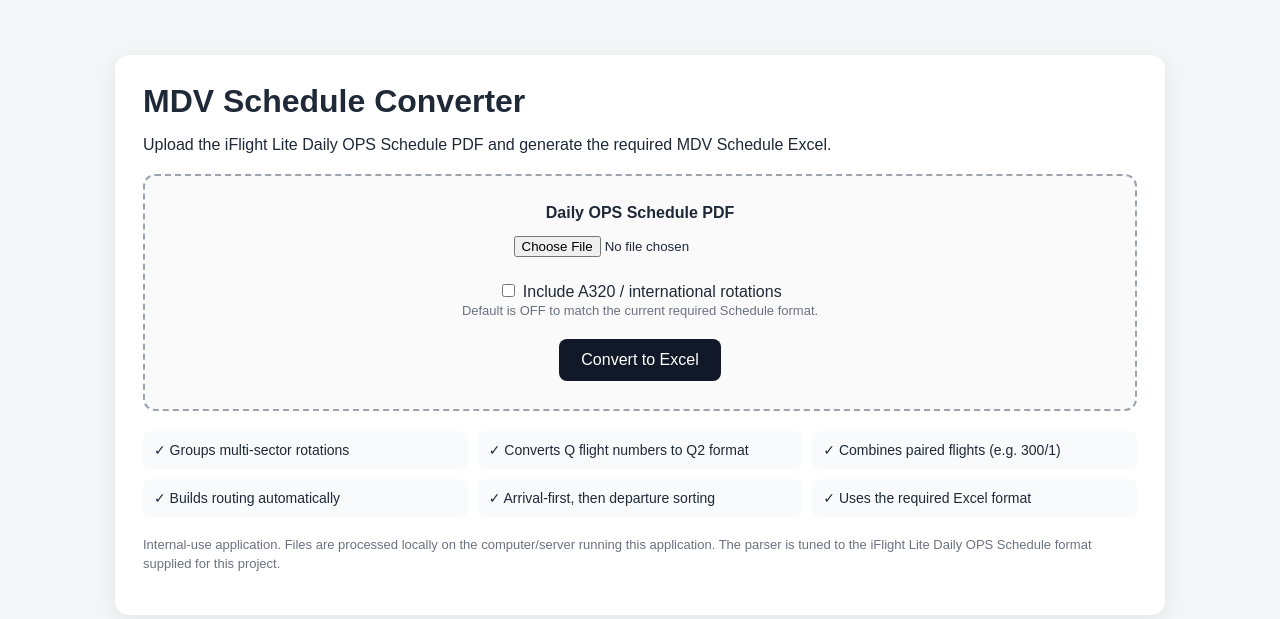
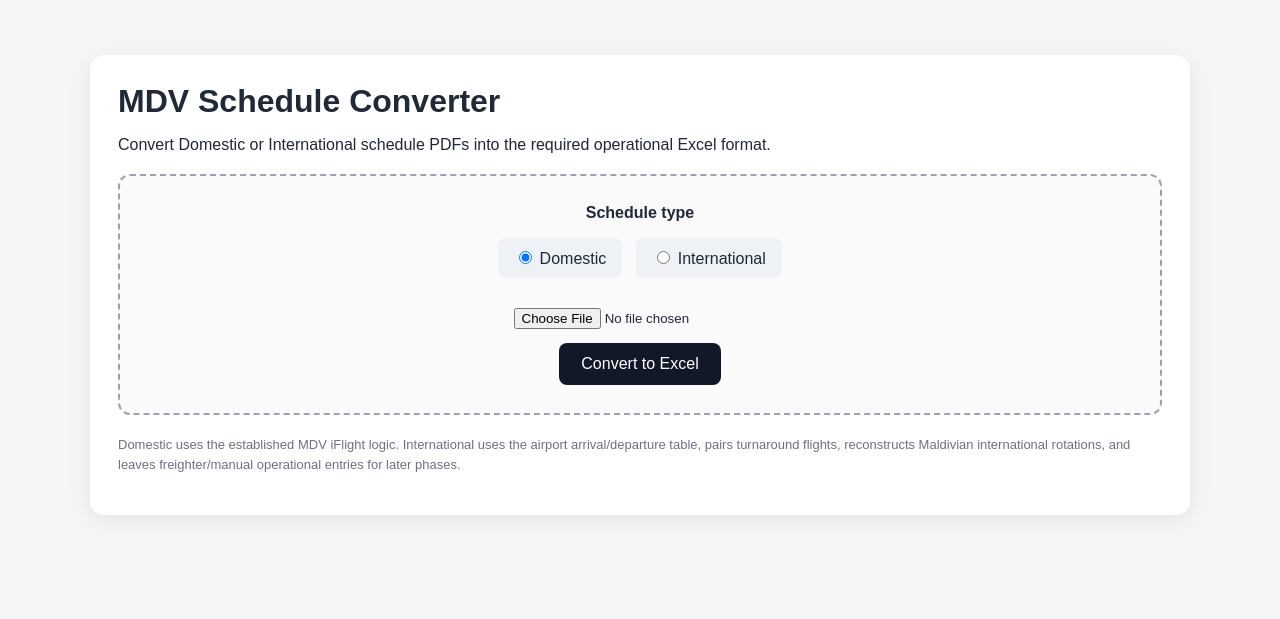
Before and after one commit to yahushaan/DOM-sked-DMS-formatter, a Flask app: page / in a window 1280 px wide. Shown: the top 619 px of the page. Run offline with Flask 3, Linux system fonts and the light colour scheme.

Commit message:
Add files via upload

```diff
--- a/app.py
+++ b/app.py
@@ -2,7 +2,7 @@ from flask import Flask, request, render_template, send_file
 from werkzeug.utils import secure_filename
 from pathlib import Path
 from datetime import datetime
-from openpyxl import load_workbook
+from openpyxl import load_workbook, Workbook
 import pdfplumber
 import re, os
 
@@ -195,6 +195,194 @@ def group_rotations(rows, include_a320=False):
     return result
 
 
+def combine_international_flights(arrival, departure):
+    arrival = norm(arrival).upper()
+    departure = norm(departure).upper()
+    if not departure or departure in {'0', '-'}:
+        return arrival
+    if arrival == departure:
+        return arrival
+    # Preserve the common airline prefix and abbreviate only the changing tail.
+    i = 0
+    while i < min(len(arrival), len(departure)) and arrival[i] == departure[i]:
+        i += 1
+    # Never shorten into the airline designator itself.
+    m = re.match(r'^([A-Z0-9]{2})(.*)$', arrival)
+    min_prefix = 2 if m else 0
+    i = max(i, min_prefix)
+    return arrival + '/' + departure[i:]
+
+
+def parse_intl_datetime(value):
+    value = norm(value)
+    m = re.search(r'(\d{2})/(\d{2})\s*-\s*(\d{2}):(\d{2})', value)
+    if not m:
+        return None
+    day, month, hh, mm = map(int, m.groups())
+    if day == 0 or month == 0:
+        return None
+    return {'day': day, 'month': month, 'time': hh * 100 + mm}
+
+
+def parse_international_pdf(pdf_path):
+    """Parse the airport International Schedule table.
+
+    Uses pdfplumber table extraction because this PDF has a column-based layout.
+    Only fields needed by the operational schedule are retained.
+    """
+    records = []
+    with pdfplumber.open(pdf_path) as pdf:
+        for page in pdf.pages:
+            tables = page.extract_tables() or []
+            for table in tables:
+                if not table or len(table) < 2:
+                    continue
+                headers = [norm(x).replace('\n', ' ') for x in table[0]]
+                joined = ' | '.join(headers).lower()
+                if 'arrival identifier' not in joined or 'departure identifier' not in joined:
+                    continue
+
+                def idx(*needles):
+                    for n in needles:
+                        for j, h in enumerate(headers):
+                            if n in h.lower():
+                                return j
+                    return None
+
+                cols = {
+                    'operator': idx('operator'),
+                    'type': idx('aircraft type'),
+                    'arr': idx('arrival identifier'),
+                    'origin': idx('origin'),
+                    'sibt': idx('sibt'),
+                    'dep': idx('departure identifier'),
+                    'dest': idx('destination'),
+                    'sobt': idx('sobt'),
+                }
+                if any(v is None for v in cols.values()):
+                    continue
+
+                for row in table[1:]:
+                    if not row:
+                        continue
+                    def val(key):
+                        j = cols[key]
+                        return norm(row[j] if j < len(row) else '').replace('\n', ' ')
+                    arr = val('arr').upper()
+                    if not arr:
+                        continue
+                    records.append({
+                        'operator': val('operator').upper(),
+                        'type': val('type').upper(),
+                        'arrival': arr,
+                        'origin': val('origin').upper(),
+                        'sibt': val('sibt'),
+                        'departure': val('dep').upper(),
+                        'destination': val('dest').upper(),
+                        'sobt': val('sobt'),
+                    })
+    if not records:
+        raise ValueError('No International Schedule table was found in this PDF.')
+    return records
+
+
+def build_international_schedule(records):
+    # Target operating day = most frequent valid arrival date in the schedule.
+    counts = {}
+    for r in records:
+        dt = parse_intl_datetime(r['sibt'])
+        if dt:
+            key = (dt['day'], dt['month'])
+            counts[key] = counts.get(key, 0) + 1
+    if not counts:
+        raise ValueError('Could not determine the International Schedule operating date.')
+    target_day, target_month = max(counts, key=counts.get)
+
+    blocks = []
+    maldivian = []
+    for r in records:
+        arr_dt = parse_intl_datetime(r['sibt'])
+        dep_dt = parse_intl_datetime(r['sobt'])
+        if r['operator'] == 'MALDIVIAN':
+            maldivian.append((r, arr_dt, dep_dt))
+            continue
+        if not arr_dt or (arr_dt['day'], arr_dt['month']) != (target_day, target_month):
+            continue
+        blocks.append({
+            'flight': combine_international_flights(r['arrival'], r['departure']),
+            'type': r['type'],
+            'reg': '',
+            'routing': f"{r['origin']}-MLE-{r['destination']}" if r['destination'] else f"{r['origin']}-MLE",
+            'sta': arr_dt['time'], 'eta': None,
+            'std': dep_dt['time'] if dep_dt else None, 'atd': None,
+        })
+
+    # Maldivian international flights are rotations: an outbound Q2xxx is paired
+    # with the next-number return Q2xxx+1 on the same operating day.
+    arrivals = {}
+    departures = {}
+    ac_type = 'A320'
+    for r, arr_dt, dep_dt in maldivian:
+        ac_type = r['type'] or ac_type
+        if arr_dt and (arr_dt['day'], arr_dt['month']) == (target_day, target_month):
+            arrivals[r['arrival']] = (r, arr_dt)
+        if r['departure'] and dep_dt and (dep_dt['day'], dep_dt['month']) == (target_day, target_month):
+            departures[r['departure']] = (r, dep_dt)
+
+    for dep_flt, (dep_row, dep_dt) in departures.items():
+        m = re.match(r'^(Q)(\d+)$', dep_flt)
+        if not m:
+            continue
+        return_flt = m.group(1) + str(int(m.group(2)) + 1)
+        if return_flt not in arrivals:
+            continue
+        arr_row, arr_dt = arrivals[return_flt]
+        blocks.append({
+            'flight': combine_international_flights(dep_flt, return_flt),
+            'type': ac_type,
+            'reg': 'IAN',
+            'routing': f"MLE-{dep_row['destination']}-MLE",
+            'sta': arr_dt['time'], 'eta': None,
+            'std': dep_dt['time'], 'atd': None,
+        })
+
+    blocks.sort(key=lambda b: (b['sta'] if b['sta'] is not None else 9999, b['flight']))
+    return blocks, f'{target_day:02d}.{target_month:02d}'
+
+
+def make_international_excel(blocks, date_string):
+    wb = Workbook()
+    ws = wb.active
+    ws.title = 'International'
+    ws.merge_cells('A1:AN1')
+    ws['A1'] = 'I N T E R N A T I O N A L  F L I G H T S'
+    headers = [
+        'FLIGHT NO.','A/C TYPE','A/C REG','ROUTING','STA','ETA','STD','ATD',
+        'IN','OUT','TALLY','CERTIFY','LOAD PLAN','','','REMARKS','',
+        'LPR','CRT','LCT','LCAT','LCD','NOTOC','DHT','FFM','DCT','LCOT','LUR','DRT','TCT',
+        'LOGGED BY','TIME','LOGGED BY','TIME'
+    ]
+    for c, h in enumerate(headers, 1):
+        ws.cell(3, c).value = h
+    for i, b in enumerate(blocks, 4):
+        vals = [b['flight'], b['type'], b['reg'], b['routing'], b['sta'], b['eta'], b['std'], b['atd']]
+        for c, v in enumerate(vals, 1):
+            ws.cell(i, c).value = v
+    for c in range(1, len(headers)+1):
+        ws.cell(3,c).font = ws.cell(3,c).font.copy(bold=True)
+    ws.freeze_panes = 'A4'
+    ws.column_dimensions['A'].width = 14
+    ws.column_dimensions['B'].width = 11
+    ws.column_dimensions['C'].width = 11
+    ws.column_dimensions['D'].width = 20
+    for col in ['E','F','G','H']:
+        ws.column_dimensions[col].width = 8
+    tag = date_string.replace('.', '_')
+    out = OUT / f'INTERNATIONAL_SKED_{tag}.xlsx'
+    wb.save(out)
+    return out
+
+
 def title_for_date(date_string):
     if not date_string:
         return 'SCHEDULE'
@@ -234,28 +422,36 @@ def make_excel(blocks, date_string):
 @app.route('/', methods=['GET', 'POST'])
 def index():
     result = error = preview = None
+    mode = request.form.get('mode', 'domestic') if request.method == 'POST' else 'domestic'
     if request.method == 'POST':
         f = request.files.get('pdf')
-        include_a320 = request.form.get('include_a320') == '1'
         if not f or not f.filename.lower().endswith('.pdf'):
             error = 'Please select a PDF schedule.'
         else:
             pdf_path = UPLOADS / secure_filename(f.filename)
             f.save(pdf_path)
             try:
-                date_string, rows = parse_pdf(pdf_path)
-                blocks = group_rotations(rows, include_a320=include_a320)
-                if not blocks:
-                    raise ValueError('No schedule blocks remained after applying the selected rules.')
-                out = make_excel(blocks, date_string)
-                preview = blocks
-                result = {
-                    'filename': out.name, 'count': len(blocks), 'rows': len(rows),
-                    'date': date_string or 'unknown', 'a320': include_a320,
-                }
+                if mode == 'international':
+                    records = parse_international_pdf(pdf_path)
+                    blocks, date_string = build_international_schedule(records)
+                    if not blocks:
+                        raise ValueError('No International schedule rows remained after applying the rules.')
+                    out = make_international_excel(blocks, date_string)
+                    preview = blocks
+                    result = {'filename': out.name, 'count': len(blocks), 'rows': len(records),
+                              'date': date_string, 'mode': 'international'}
+                else:
+                    date_string, rows = parse_pdf(pdf_path)
+                    blocks = group_rotations(rows, include_a320=False)
+                    if not blocks:
+                        raise ValueError('No Domestic schedule blocks remained after applying the rules.')
+                    out = make_excel(blocks, date_string)
+                    preview = blocks
+                    result = {'filename': out.name, 'count': len(blocks), 'rows': len(rows),
+                              'date': date_string or 'unknown', 'mode': 'domestic'}
             except Exception as exc:
                 error = str(exc)
-    return render_template('index.html', result=result, error=error, preview=preview)
+    return render_template('index.html', result=result, error=error, preview=preview, mode=mode)
 
 
 @app.route('/download/<path:name>')
--- a/templates/index.html
+++ b/templates/index.html
@@ -1,32 +1,15 @@
 <!doctype html>
-<html lang="en">
-<head>
-<meta charset="utf-8">
-<meta name="viewport" content="width=device-width,initial-scale=1">
-<title>MDV Schedule Converter</title>
-<style>
-body{font-family:Arial,sans-serif;background:#f4f6f8;margin:0;color:#1f2937}.wrap{max-width:1050px;margin:35px auto;padding:20px}.card{background:#fff;border-radius:14px;padding:28px;box-shadow:0 5px 25px rgba(0,0,0,.08)}h1{margin:0 0 8px}.drop{border:2px dashed #9ca3af;border-radius:12px;padding:28px;text-align:center;margin:20px 0;background:#fafafa}input[type=file]{margin:14px 0}button{background:#111827;color:#fff;border:0;border-radius:8px;padding:12px 22px;font-size:16px;cursor:pointer}.option{margin:10px 0 18px}.ok{background:#ecfdf5;border:1px solid #10b981;padding:15px;border-radius:8px}.err{background:#fef2f2;border:1px solid #ef4444;padding:15px;border-radius:8px}.small{color:#6b7280;font-size:13px;line-height:1.5}a{color:#2563eb;text-decoration:none;font-weight:bold}.rules{display:grid;grid-template-columns:repeat(3,1fr);gap:10px;margin:18px 0}.rule{background:#f8fafc;padding:11px;border-radius:8px;font-size:14px}.table-wrap{overflow:auto;margin-top:20px}table{border-collapse:collapse;width:100%;font-size:13px}th,td{border:1px solid #d1d5db;padding:7px 8px;text-align:left;white-space:nowrap}th{background:#f3f4f6}.badge{display:inline-block;background:#e5e7eb;border-radius:999px;padding:3px 8px;font-size:12px}
-@media(max-width:700px){.rules{grid-template-columns:1fr}.wrap{margin:10px auto;padding:10px}.card{padding:18px}}
-</style>
-</head>
-<body><div class="wrap"><div class="card">
-<h1>MDV Schedule Converter</h1>
-<p>Upload the iFlight Lite Daily OPS Schedule PDF and generate the required MDV Schedule Excel.</p>
-<form method="post" enctype="multipart/form-data">
-<div class="drop"><strong>Daily OPS Schedule PDF</strong><br><input type="file" name="pdf" accept="application/pdf" required><br>
-<div class="option"><label><input type="checkbox" name="include_a320" value="1"> Include A320 / international rotations</label><br><span class="small">Default is OFF to match the current required Schedule format.</span></div>
-<button type="submit">Convert to Excel</button></div>
-</form>
+<html lang="en"><head><meta charset="utf-8"><meta name="viewport" content="width=device-width,initial-scale=1">
+<title>MDV Schedule Converter</title><style>
+body{font-family:Arial,sans-serif;background:#f4f6f8;margin:0;color:#1f2937}.wrap{max-width:1100px;margin:35px auto;padding:20px}.card{background:#fff;border-radius:14px;padding:28px;box-shadow:0 5px 25px rgba(0,0,0,.08)}h1{margin:0 0 8px}.drop{border:2px dashed #9ca3af;border-radius:12px;padding:28px;text-align:center;margin:20px 0;background:#fafafa}input[type=file]{margin:14px 0}button{background:#111827;color:#fff;border:0;border-radius:8px;padding:12px 22px;font-size:16px;cursor:pointer}.mode{display:flex;gap:14px;justify-content:center;margin:16px 0}.mode label{background:#eef2f7;padding:10px 16px;border-radius:8px}.ok{background:#ecfdf5;border:1px solid #10b981;padding:15px;border-radius:8px}.err{background:#fef2f2;border:1px solid #ef4444;padding:15px;border-radius:8px}.small{color:#6b7280;font-size:13px;line-height:1.5}a{color:#2563eb;text-decoration:none;font-weight:bold}.table-wrap{overflow:auto;margin-top:20px}table{border-collapse:collapse;width:100%;font-size:13px}th,td{border:1px solid #d1d5db;padding:7px 8px;text-align:left;white-space:nowrap}th{background:#f3f4f6}@media(max-width:700px){.wrap{margin:10px auto;padding:10px}.card{padding:18px}.mode{flex-direction:column}}
+</style></head><body><div class="wrap"><div class="card">
+<h1>MDV Schedule Converter</h1><p>Convert Domestic or International schedule PDFs into the required operational Excel format.</p>
+<form method="post" enctype="multipart/form-data"><div class="drop"><strong>Schedule type</strong>
+<div class="mode"><label><input type="radio" name="mode" value="domestic" {% if mode != 'international' %}checked{% endif %}> Domestic</label><label><input type="radio" name="mode" value="international" {% if mode == 'international' %}checked{% endif %}> International</label></div>
+<input type="file" name="pdf" accept="application/pdf" required><br><button type="submit">Convert to Excel</button></div></form>
 {% if error %}<div class="err"><strong>Could not convert:</strong><br>{{error}}</div>{% endif %}
-{% if result %}<div class="ok"><strong>Conversion complete.</strong><br>
-{{result.rows}} PDF flight-sector rows → {{result.count}} Schedule blocks. Schedule date: {{result.date}}.
-{% if result.a320 %}<br>A320/international rotations were included.{% else %}<br>A320/international rotations were excluded to match the required format.{% endif %}
-<br><br><a href="{{url_for('download',name=result.filename)}}">Download {{result.filename}}</a></div>{% endif %}
-{% if preview %}
-<div class="table-wrap"><h3>Schedule preview</h3><table><thead><tr><th>FLIGHT NO.</th><th>A/C TYPE</th><th>A/C REG</th><th>ROUTING</th><th>STD</th><th>ATD</th><th>STA</th><th>ETA</th></tr></thead><tbody>
-{% for b in preview %}<tr><td>{{b.flight}}</td><td>{{b.type}}</td><td>{{b.reg}}</td><td>{{b.routing}}</td><td>{{b.std or ''}}</td><td>{{b.atd or ''}}</td><td>{{b.sta or ''}}</td><td>{{b.eta or ''}}</td></tr>{% endfor %}
-</tbody></table></div>
-{% endif %}
-<div class="rules"><div class="rule">✓ Groups multi-sector rotations</div><div class="rule">✓ Converts Q flight numbers to Q2 format</div><div class="rule">✓ Combines paired flights (e.g. 300/1)</div><div class="rule">✓ Builds routing automatically</div><div class="rule">✓ Arrival-first, then departure sorting</div><div class="rule">✓ Uses the required Excel format</div></div>
-<p class="small">Internal-use application. Files are processed locally on the computer/server running this application. The parser is tuned to the iFlight Lite Daily OPS Schedule format supplied for this project.</p>
+{% if result %}<div class="ok"><strong>Conversion complete — {{result.mode|capitalize}}.</strong><br>{{result.rows}} source rows → {{result.count}} schedule rows. Schedule date: {{result.date}}.<br><br><a href="{{url_for('download',name=result.filename)}}">Download {{result.filename}}</a></div>{% endif %}
+{% if preview %}<div class="table-wrap"><h3>{{result.mode|capitalize}} schedule preview</h3><table><thead><tr><th>FLIGHT NO.</th><th>A/C TYPE</th><th>A/C REG</th><th>ROUTING</th>{% if result.mode == 'international' %}<th>STA</th><th>ETA</th><th>STD</th><th>ATD</th>{% else %}<th>STD</th><th>ATD</th><th>STA</th><th>ETA</th>{% endif %}</tr></thead><tbody>
+{% for b in preview %}<tr><td>{{b.flight}}</td><td>{{b.type}}</td><td>{{b.reg}}</td><td>{{b.routing}}</td>{% if result.mode == 'international' %}<td>{{b.sta or ''}}</td><td>{{b.eta or ''}}</td><td>{{b.std or ''}}</td><td>{{b.atd or ''}}</td>{% else %}<td>{{b.std or ''}}</td><td>{{b.atd or ''}}</td><td>{{b.sta or ''}}</td><td>{{b.eta or ''}}</td>{% endif %}</tr>{% endfor %}</tbody></table></div>{% endif %}
+<p class="small">Domestic uses the established MDV iFlight logic. International uses the airport arrival/departure table, pairs turnaround flights, reconstructs Maldivian international rotations, and leaves freighter/manual operational entries for later phases.</p>
 </div></div></body></html>
```
